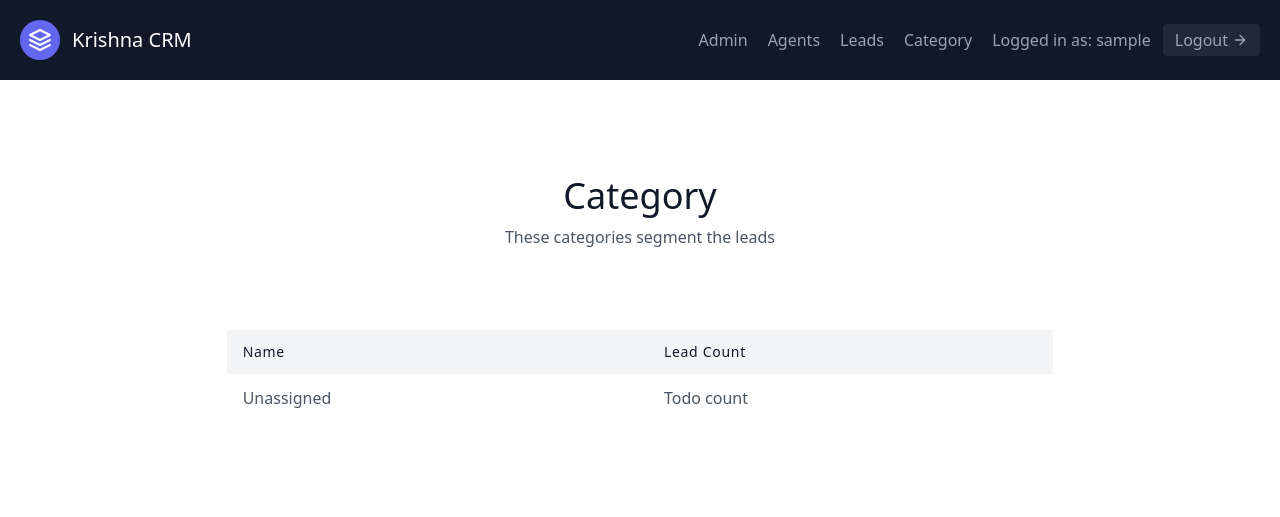
After one commit to arristigit/DjangoCRM, a Django app: page /leads/categories/ in a window 1280 px wide. The commit adds this page. Shown: the top 517 px of the page. Run offline with Django 3.2, Linux system fonts and the light colour scheme; the visitor is signed in with stand-in values (Sample User, id 1); data that the repository does not hold is empty.

Commit message:
Working on Lead Category

```diff
--- a/leads/admin.py
+++ b/leads/admin.py
@@ -5,3 +5,4 @@ admin.site.register(User)
 admin.site.register(UserProfile)
 admin.site.register(Lead)
 admin.site.register(Agent)
+admin.site.register(Category)
--- a/leads/models.py
+++ b/leads/models.py
@@ -19,6 +19,7 @@ class Lead(models.Model):
     age = models.IntegerField(default=0)
     organisation = models.ForeignKey(UserProfile, on_delete=models.CASCADE)
     agent = models.ForeignKey("Agent", null=True, blank=True, on_delete=models.SET_NULL)
+    category = models.ForeignKey("Category", null=True, blank=True, on_delete=models.SET_NULL)
 
 
     def __str__(self):
@@ -30,6 +31,13 @@ class Agent(models.Model):
     def __str__(self):
         return self.user.email
 
+class Category(models.Model):
+    name = models.CharField(max_length=30) # New, Contacted, Converted, Unconverted
+    organisation = models.ForeignKey(UserProfile, on_delete=models.CASCADE)
+
+    def __str__(self):
+        return self.name
+
 def post_user_created_signal(sender, instance, created, **kwargs): # **kwargs used for: any other parameters coming to the function(along with sender, instance, created) is accepted
     if created:
         UserProfile.objects.create(user=instance)
--- /dev/null
+++ b/leads/templates/leads/category_list.html
@@ -0,0 +1,35 @@
+{% extends 'base.html' %}
+{% block title %}Category list{% endblock title %}
+
+{% block body %}
+<section class="text-gray-600 body-font">
+  <div class="container px-5 py-24 mx-auto">
+    <div class="flex flex-col text-center w-full mb-20">
+      <h1 class="sm:text-4xl text-3xl font-medium title-font mb-2 text-gray-900">Category</h1>
+      <p class="lg:w-2/3 mx-auto leading-relaxed text-base">These categories segment the leads</p>
+    </div>
+    <div class="lg:w-2/3 w-full mx-auto overflow-auto">
+      <table class="table-auto w-full text-left whitespace-no-wrap">
+        <thead>
+          <tr>
+            <th class="px-4 py-3 title-font tracking-wider font-medium text-gray-900 text-sm bg-gray-100 rounded-tl rounded-bl">Name</th>
+            <th class="px-4 py-3 title-font tracking-wider font-medium text-gray-900 text-sm bg-gray-100">Lead Count</th>
+          </tr>
+        </thead>
+        <tbody>
+          <tr>
+            <td class="px-4 py-3">Unassigned</td>
+            <td class="px-4 py-3">Todo count</td>
+          </tr>
+        {% for category in category_list %}
+          <tr>
+            <td class="px-4 py-3">{{category.name}}</td>
+            <td class="px-4 py-3">Todo count</td>
+          </tr>
+        {% endfor %}
+        </tbody>
+      </table>
+    </div>
+  </div>
+</section>
+{% endblock body %}
--- a/leads/urls.py
+++ b/leads/urls.py
@@ -10,6 +10,7 @@ urlpatterns = [
     path('<int:pk>/delete/', LeadDeleteView.as_view(), name="lead-delete"),
     path('<int:pk>/assign-agent/', AssignAgentView.as_view(), name="assign-agent"),
     path('create/', LeadCreateView.as_view(), name="lead-create"),
+    path('categories/', CategoryListView.as_view(), name="category-list"),
     # path('<int:pk>/update/', lead_update, name="lead-update"),
     # path('<int:pk>/delete/', lead_delete, name="lead-delete"),
     # path('', lead_list, name="lead-list"),
--- a/leads/views.py
+++ b/leads/views.py
@@ -45,8 +45,6 @@ class LeadListView(LoginRequiredMixin, generic.ListView):
                 "unassigned_leads": queryset
             })
         return context
-
-
 
 class LeadDetailView(LoginRequiredMixin, generic.DetailView):
     template_name = "leads/lead_details.html"
@@ -126,6 +124,19 @@ class AssignAgentView(OrganisorAndLoginRequiredMixin, generic.FormView):
         lead.agent = agent
         lead.save()
         return super(AssignAgentView, self).form_valid(form)
+
+class CategoryListView(LoginRequiredMixin, generic.ListView):
+    template_name = "leads/category_list.html"
+    context_object_name = "category_list"
+
+    def get_queryset(self):
+        user = self.request.user
+        # initial queryset of leads for the entire organisation
+        if user.is_organisor:
+            queryset = Category.objects.filter(organisation=user.userprofile)
+        else:
+            queryset = Category.objects.filter(organisation=user.agent.organisation)
+        return queryset
 
 # Function based views:
 def landing_page(request):
--- a/templates/navbar.html
+++ b/templates/navbar.html
@@ -26,6 +26,7 @@
       <a href="{% url 'agents:agent-list' %}" class="mr-5 hover:text-white">Agents</a>
       {% endif %}
       <a href="{% url 'leads:lead-list' %}" class="mr-5 hover:text-white">Leads</a>
+      <a href="{% url 'leads:category-list' %}" class="mr-5 hover:text-white">Category</a>
 
       Logged in as: {{request.user.username}}
       <a href="{% url 'logout' %}"
```
Also changed, not shown: leads/migrations/0007_auto_20210919_1650.py (added), leads/migrations/0008_category_organisation.py (added), leads/migrations/0009_alter_category_organisation.py (added).
